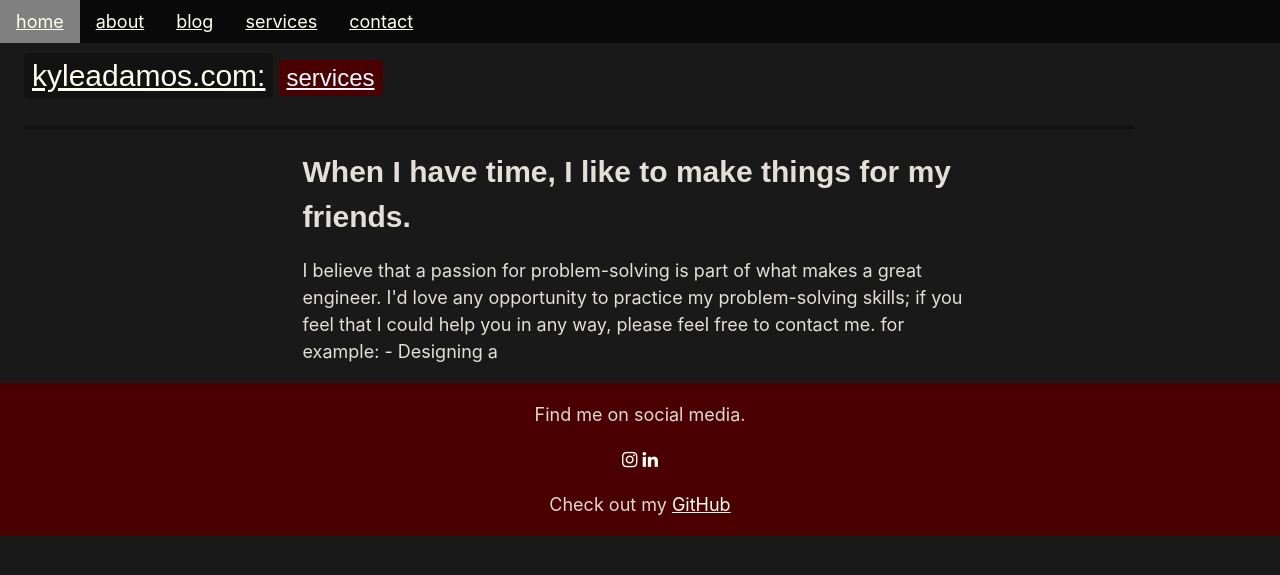
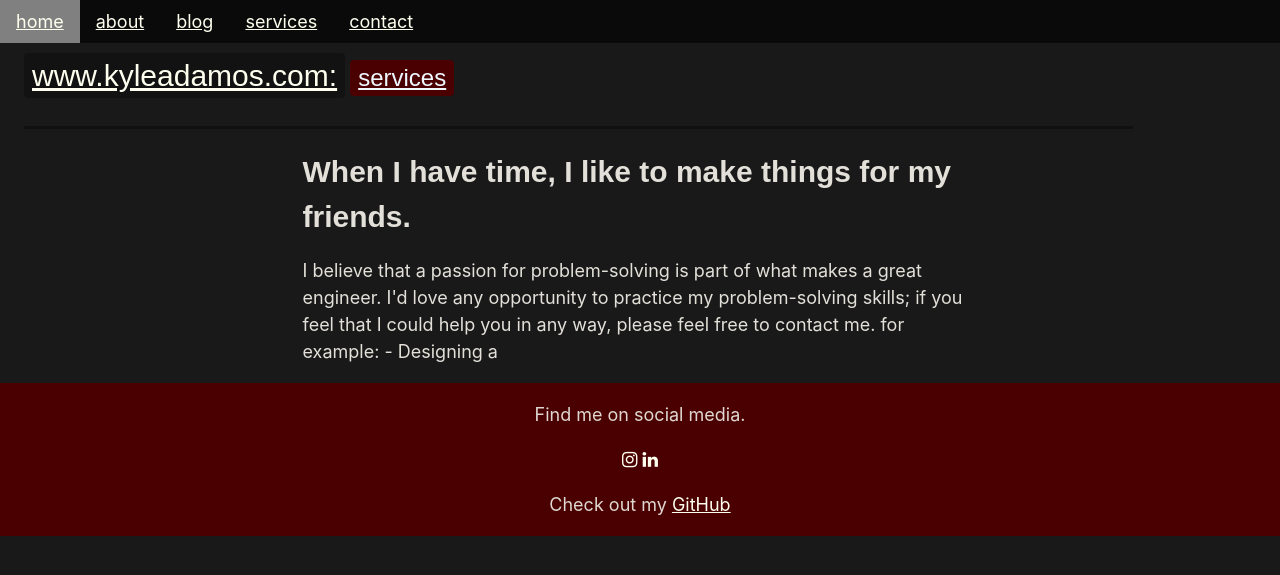
Before and after one commit to kyadamos/kyadamos.github.io, a Jekyll site: the page built from services.html, in a window 1280 px wide. Shown: the top 575 px of the page. Built offline with Jekyll 4.4.1, drawn with Linux system fonts in a browser that asks for light colours; a file with an impossible date is left out.

Commit message:
site title wont change

```diff
--- a/_config.yml
+++ b/_config.yml
@@ -19,7 +19,7 @@
 # in the templates via {{ site.myvariable }}.
 
 # Site settings
-title:  kyleadamos.com
+title: www.kyleadamos.com
 author:
   name: kyle adamos
   email:  kyleadamos@outlook.com
```
Also changed, not shown: _layouts/wrapper.html (+8 -6 lines).
